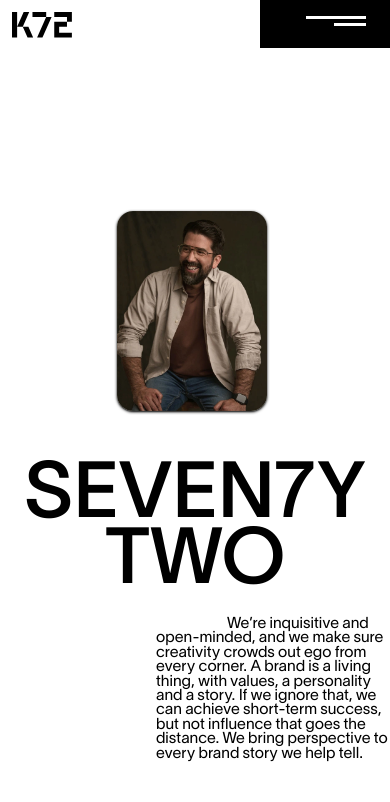
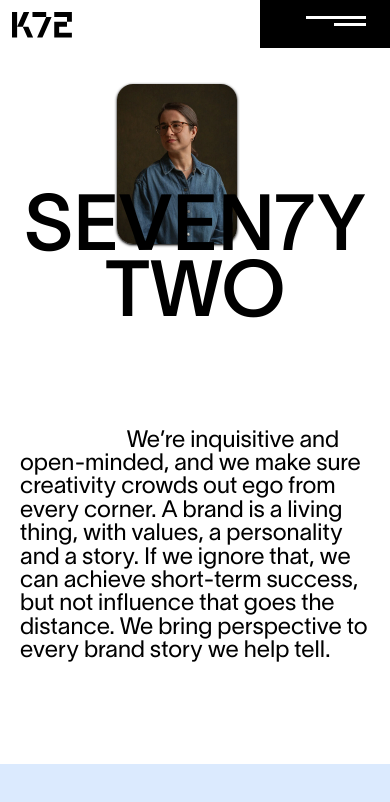
Before and after one commit to ayan-codee/K72, a React (Vite) app: page /agence in a window 390 px wide. Shown: the top 802 px of the page. Built offline with nearby package versions, Linux system fonts and the light colour scheme.

Commit message:
responsive 3

```diff
--- a/src/components/common/NavLinkPage.jsx
+++ b/src/components/common/NavLinkPage.jsx
@@ -53,7 +53,7 @@
                 <div className='stair w-1/4 h-full  bg-gray-700 pointer-events-auto'></div>
             </div>
 
-            <div ref={navbarref} className='navcontainer transition-all w-screen h-screen bg-black fixed top-0  z-5 font-[font2] '>
+            <div ref={navbarref} className='navcontainertransition-all w-screen h-screen bg-black fixed top-0  z-5 font-[font2] '>
 
                 <div className='fixed p-2 w-screen flex justify-between'>
                     <div className='p-3 '>
@@ -61,13 +61,13 @@
                             <path fill='white' fillRule="evenodd" d="M35.1441047,8.4486911 L58.6905011,8.4486911 L58.6905011,-1.3094819e-14 L35.1441047,-1.3094819e-14 L35.1441047,8.4486911 Z M20.0019577,0.000230366492 L8.83414254,25.3433089 L18.4876971,25.3433089 L29.5733875,0.000230366492 L20.0019577,0.000230366492 Z M72.5255345,0.000691099476 L72.5255345,8.44846073 L94.3991559,8.44846073 L94.3991559,16.8932356 L72.5275991,16.8932356 L72.5275991,19.5237906 L72.5255345,19.5237906 L72.5255345,43.9274346 L102.80937,43.9274346 L102.80937,35.4798953 L80.9357483,35.4798953 L80.9357483,25.3437696 L94.3996147,25.3428482 L94.3996147,16.8953089 L102.80937,16.8953089 L102.80937,0.000691099476 L72.5255345,0.000691099476 Z M-1.30398043e-14,43.9278953 L8.78642762,43.9278953 L8.78642762,0.0057591623 L-1.30398043e-14,0.0057591623 L-1.30398043e-14,43.9278953 Z M58.6849955,8.4486911 L43.1186904,43.9274346 L52.3166592,43.9274346 L67.9877996,8.4486911 L58.6849955,8.4486911 Z M18.4688864,25.3437696 L26.7045278,43.9278953 L36.2761871,43.9278953 L28.1676325,25.3375497 L18.4688864,25.3437696 Z"></path>
                         </svg>
                     </div>
-                    <div className='w-20 cursor-pointer h-[5vw] pt-12 pr-8 lg:pt-6 lg:pr-6 flex items-center justify-center'
+                    <div className='w-20 group cursor-pointer h-[5vw] pt-12 pr-8 lg:pt-6 lg:pr-6 flex items-center justify-center'
                         onClick={() => {
                             setNav(false)
                         }}
                     >
-                        <div className='w-0.5 h-28 bg-white rotate-45 origin-center'></div>
-                        <div className='w-0.5 h-28 bg-white -rotate-45'></div>
+                        <div className='w-0.5 h-28 group-hover:bg-[#d3fd50]  transition-all  bg-white rotate-45 origin-center'></div>
+                        <div className='w-0.5 h-28 group-hover:bg-[#d3fd50]  transition-all  bg-white -rotate-45'></div>
                     </div>
                 </div>
 
--- a/src/components/project/ProjectCards.jsx
+++ b/src/components/project/ProjectCards.jsx
@@ -4,7 +4,7 @@
 
   return (
     <>
-          <div className='w-1/2 lol relative group cursor-pointer hover:rounded-4xl transition-all overflow-hidden duration-200 h-full bg-blue-400'>
+          <div className='lg:w-1/2 lol relative group cursor-pointer hover:rounded-4xl transition-all overflow-hidden duration-200 h-full bg-blue-400'>
           <img src={props.image1}
           loading="lazy" alt="Project"
           className='w-full h-full object-cover group-hover:scale-105 transition-all' />
@@ -13,7 +13,7 @@
           </div>
           </div>
 
-          <div className='w-1/2 lol relative group cursor-pointer hover:rounded-4xl transition-all overflow-hidden duration-200 h-full bg-blue-400'>
+          <div className='lg:w-1/2 lol relative group cursor-pointer hover:rounded-4xl transition-all overflow-hidden duration-200 h-full bg-blue-400'>
           <img src={props.image2}
           loading="lazy" alt="Project"
           className='w-full  h-full object-cover group-hover:scale-105 transition-all'/>
--- a/src/pages/Agence.jsx
+++ b/src/pages/Agence.jsx
@@ -1,8 +1,8 @@
 import { useGSAP } from '@gsap/react'
-import React, { useRef } from 'react'
+import React, { useEffect, useRef, useState } from 'react'
 import gsap from 'gsap';
 import { ScrollTrigger } from 'gsap/all';
-import img from  '/images/character/Carl_480x640.webp'
+import img from '/images/character/Carl_480x640.webp'
 import img1 from '/images/character/CAMILLE_480X640_2.webp'
 import img2 from '/images/character/ChantalG_480x640.webp'
 import img3 from '/images/character/joel_480X640_3.webp'
@@ -13,6 +13,10 @@
 
 
 const Agence = () => {
+  const [index, setindex] = useState(0);
+
+
+
   gsap.registerPlugin(ScrollTrigger)
   const imageContainerRef = useRef(null);
   let imgRef = useRef(null);
@@ -28,7 +32,21 @@
     img7,
   ]
 
+  if (window.innerWidth < 1024) {
+    useEffect(() => {
+      const timer = setInterval(() => {
+        setindex((previndex) => (previndex + 1) % imgArr.length)
+      }, 1000);
+      return () => clearInterval(timer)
+
+    }, [imgArr])
+  }
+
+
   useGSAP(() => {
+    let mm = gsap.matchMedia();
+
+    mm.add("(min-width: 1024px)", () => {
       gsap.to(imageContainerRef.current, {
         scrollTrigger: {
           trigger: imageContainerRef.current,
@@ -41,43 +59,45 @@
             if (e.progress < 1) {
               imgIndex = Math.floor(e.progress * imgArr.length);
             } else {
-            imgIndex = Math.floor(e.progress * imgArr.length - 1)
+              imgIndex = Math.floor(e.progress * imgArr.length - 1);
             }
             imgRef.current.src = imgArr[imgIndex];
           }
         }
-    })
-  })
+      });
+    });
+
+  });
   return (
     <div>
-      <div className='section-1'>
+      <div className='section-1 py-20'>
         <div
           ref={imageContainerRef}
           className='
     absolute
-    w-[150px] h-[200px]
-    top-[25vh] sm:top-[200px]
+    lg:top-[25vh] top-[10vh] md:top-[25vh]
     left-[30vw]
-    md:w-[250px] md:h-[40vh]
     lg:w-[250px] lg:h-[350px]
+    md:w-[250px] md:h-[350px]
+    w-30 h-40
     overflow-hidden rounded-2xl shadow-sm shadow-black
   '
         >
-          <img ref={imgRef} src={img} loading="lazy" alt="Project" className='w-full h-full object-cover'  />
+          <img ref={imgRef} src={imgArr[index]} loading="lazy" alt="Project" className='w-full h-full object-cover' />
         </div>
-        <div className='mt-[55vh] font-[font2] relative text-black'>
+        <div className='lg:mt-[55vh] md:mt-[50vh] mt-[30vw] font-[font2] relative text-black'>
           <h1 className='text-black text-[20vw]  leading-[17vw] uppercase text-center'>
             SEVEN7Y <br />
             TWO
           </h1>
-          <div className='font-[font1] ml-[40%]'>
-            <p className='leading-[3.7vw]  text-[4vw] mt-5 '>&nbsp;&nbsp;&nbsp;&nbsp;&nbsp;&nbsp;&nbsp;&nbsp;&nbsp;&nbsp;&nbsp;&nbsp;&nbsp;&nbsp;&nbsp; We’re inquisitive and <br /> open-minded, and we make sure creativity crowds out ego from every corner. A brand is a living thing, with values, a personality and a story. If we ignore that, we can achieve short-term success, but not influence that goes the distance. We bring perspective to every brand story we help tell.</p>
+          <div className='font-[font1] p-5 pt-20 lg:ml-[40%]'>
+            <p className='lg:leading-[3.7vw] text-[6vw] leading-[6vw] lg:text-[4vw] mt-5 '>&nbsp;&nbsp;&nbsp;&nbsp;&nbsp;&nbsp;&nbsp;&nbsp;&nbsp;&nbsp;&nbsp;&nbsp;&nbsp;&nbsp;&nbsp; We’re inquisitive and <br /> open-minded, and we make sure creativity crowds out ego from every corner. A brand is a living thing, with values, a personality and a story. If we ignore that, we can achieve short-term success, but not influence that goes the distance. We bring perspective to every brand story we help tell.</p>
           </ div>
         </div>
       </div>
 
       {/* section 2 start */}
-      <div className="section-2 h-screen">
+      <div className="section-2 h-screen bg-blue-100">
 
       </div>
     </div>
--- a/src/pages/Project.jsx
+++ b/src/pages/Project.jsx
@@ -60,7 +60,7 @@
 
       <div className='lol'>
         {imagesData.map((elem, idx)=>{
-           return <div className='w-full hero font-[font2]  flex gap-2 mt-2 h-120'>
+           return <div className='w-full hero font-[font2] lg:flex-row md:flex-row flex flex-col  gap-2 mt-2 h-150 lg:h-150'>
               <ProjectCards  key={idx} image1={elem.image1} image2={elem.image2}/>
           </div>
         })}
```
Lines whose indentation alone changed are shown as unchanged.
